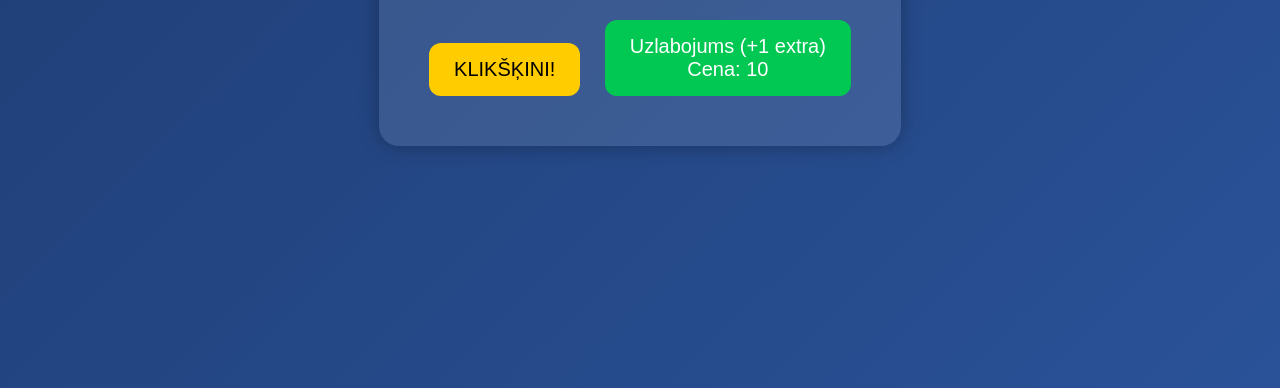
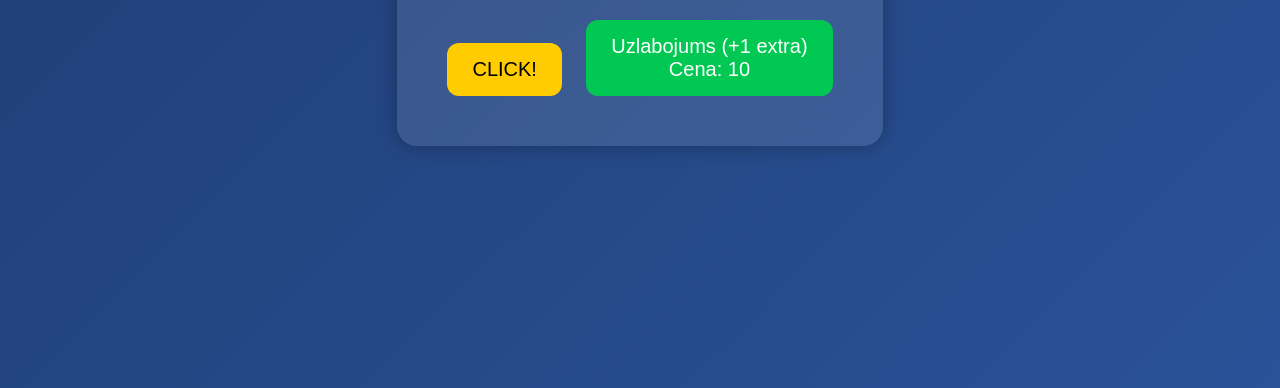
Before and after one commit to eduards001/js_spele, a plain HTML site: page index.html in a window 1280 px wide. Shown: the part 412-800 px from the top of the page. Drawn offline with Linux system fonts and the light colour scheme.

Commit message:
Izlaboju

```diff
--- a/index.html
+++ b/index.html
@@ -15,7 +15,7 @@
 Punkti: <span id="score">0</span>
 </div>
 
-<button id="clickBtn">KLIKŠĶINI!</button>
+<button id="clickBtn">CLICK!</button>
 
 <button id="upgradeBtn">
 Uzlabojums (+1 extra)
```
